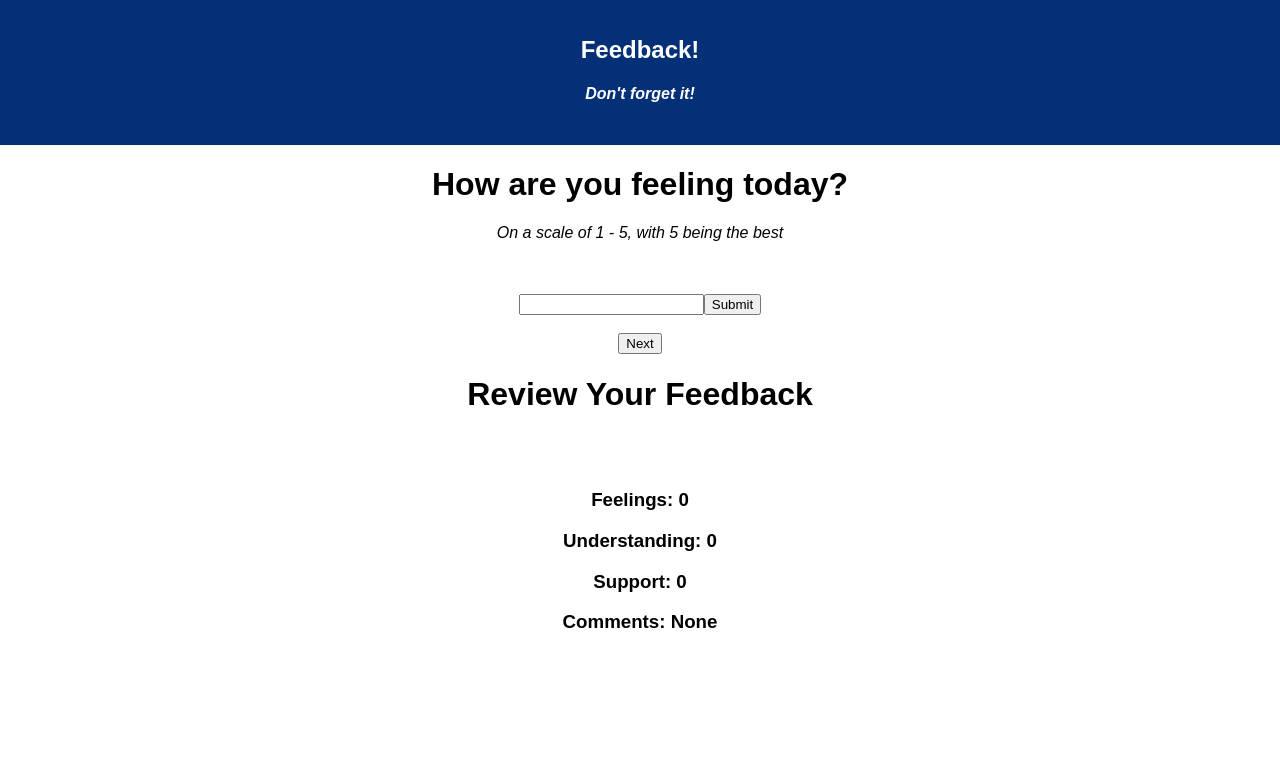
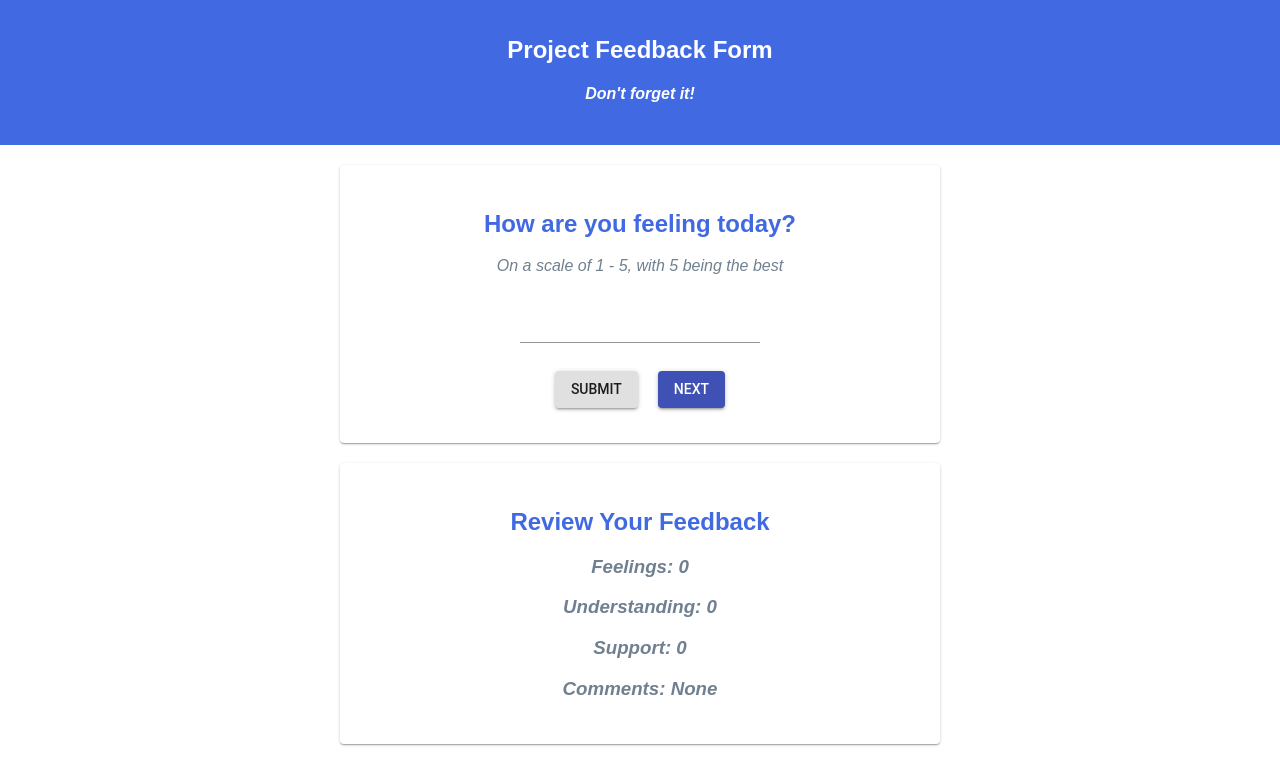
Before and after one commit to jamesctucker/full_stack_feedback_app, a React (Create React App) app: page / in a window 1280 px wide. Shown: the top 784 px of the page. Built offline with nearby package versions, Linux system fonts and the light colour scheme.

Commit message:
added some material ui styling

```diff
--- a/package.json
+++ b/package.json
@@ -4,6 +4,7 @@
   "private": true,
   "proxy": "http://localhost:5000",
   "dependencies": {
+    "@material-ui/core": "^3.9.1",
     "axios": "^0.17.1",
     "pg": "^7.4.1",
     "react": "^16.4.1",
--- a/src/components/App/App.css
+++ b/src/components/App/App.css
@@ -3,7 +3,7 @@
 }
 
 .App-header {
-  background-color: #033076;
+  background-color: royalblue;
   min-height: 70px;
   padding: 20px;
   color: white;
@@ -17,19 +17,53 @@
   font-size: large;
 }
 
-/* .Feedback-body {
-  width: 800px;
-  margin
-} */
-
 .Thank-you-header {
-  background-color: white;
+  background-color: royalblue;
   min-height: 70px;
   padding: 20px;
-  color: black;
-  border: 3px;
-  border-style: solid;
-  border-color: black;
+  color: white;
+}
 
+.Card {
+  width: 600px;
+  text-align: center;
+  padding-bottom: 25px;
+  padding-top: 25px;
+}
 
+.Feedback-review {
+  margin-top: 20px;
+  display: flex;
+  justify-content: center;
 }
+
+.Feedback-body {
+  margin-top: 20px;
+  display: flex;
+  justify-content: center;
+}
+
+#Rating-input {
+  margin: 10px;
+}
+
+#Next-btn {
+  margin: 10px;
+}
+
+#Submit-btn {
+  margin: 10px;
+}
+
+h2 {
+  color: royalblue;
+}
+
+h3{
+  font-style: italic;
+  color: slategrey;
+}
+
+p {
+  color: slategray;
+}
--- a/src/components/App/App.js
+++ b/src/components/App/App.js
@@ -16,6 +16,7 @@ class App extends Component {
       <div className="App">
         <Router>
           <div>
+            <link rel="stylesheet" href="https://fonts.googleapis.com/icon?family=Material+Icons" />
             <Route exact path="/" component={Home} />
             <Route exact path="/2" component={Understanding} />
             <Route exact path="/3" component={Support} />
--- a/src/components/Comments/Comments.js
+++ b/src/components/Comments/Comments.js
@@ -1,6 +1,12 @@
 import React, { Component } from 'react';
 import { connect } from 'react-redux';
 import axios from 'axios';
+import Button from '@material-ui/core/Button';
+import Card from '@material-ui/core/Card';
+import Input from '@material-ui/core/Input';
+import '../App/App.css';
+
+
 
 class Comments extends Component {
     handleNextBtn = (event) => {
@@ -22,7 +28,7 @@ class Comments extends Component {
         })
     }
 
-    handleComments = (event) => {
+    handleSubmitBtn = (event) => {
         const action = { type: 'UPDATE_COMMENTS', payload: this.state.rating };
         this.props.dispatch(action);
         this.setState({
@@ -39,27 +45,32 @@ class Comments extends Component {
         return (
             <div>
                 <header className="App-header">
-                    <h1 className="App-title">Feedback!</h1>
+                    <h1 className="App-title">Project Feedback Form</h1>
                     <h4><i>Don't forget it!</i></h4>
                 </header>
                 <div className="Feedback-body">
-                    <h1>Any comments you want to leave?</h1>
+                    <Card className="Card">
+                        <h2>Any comments you want to leave?</h2>
+                        <p><i>On a scale of 1 - 5, with 5 being the best</i></p>
+                        <Input id="Rating-input" onChange={this.updateComments}
+                            className="Feedback-input" type="string">
+                        </Input>
                         <br />
                         <br />
-                    <input onChange={this.updateComments} className="Feedback-input" type="text"></input>
-                    <button onClick={this.handleComments}>Submit</button>
-                    <br />
-                    <br />
-                    <button onClick={this.handleNextBtn}>Next</button>
+                        <Button id="Submit-btn" variant="contained"
+                            onClick={this.handleSubmitBtn}>Submit</Button>
+                        <Button id="Next-btn" color="primary" variant="contained"
+                            onClick={this.handleNextBtn}>Next</Button>
+                    </Card>
                 </div>
                 <div className="Feedback-review">
-                    <h1>Review Your Feedback</h1>
-                    <br />
-                    <br />
+                    <Card className="Card">
+                        <h2>Review Your Feedback</h2>
                         <h3>Feelings: {this.props.reduxStore.feeling}</h3>
                         <h3>Understanding: {this.props.reduxStore.understanding}</h3>
                         <h3>Support: {this.props.reduxStore.support}</h3>
                         <h3>Comments: {this.props.reduxStore.comments}</h3>
+                    </Card>
                 </div>
             </div>
         )
--- a/src/components/Home/Home.js
+++ b/src/components/Home/Home.js
@@ -1,6 +1,10 @@
 import React, { Component } from 'react';
 import { connect } from 'react-redux';
 import '../App/App.css';
+import Button from '@material-ui/core/Button';
+import Card from '@material-ui/core/Card';
+import Input from '@material-ui/core/Input';
+
 
 class Home extends Component {
     constructor() {
@@ -29,32 +33,37 @@ class Home extends Component {
         })
     }
 
+
     render() {
         return (
             <div>
                 <header className="App-header">
-                    <h1 className="App-title">Feedback!</h1>
+                    <h1 className="App-title">Project Feedback Form</h1>
                     <h4><i>Don't forget it!</i></h4>
                 </header>
-                <div className="feedback-body">
-                    <h1>How are you feeling today?</h1>
+                <div className="Feedback-body">
+                    <Card className="Card">
+                        <h2>How are you feeling today?</h2>
                         <p><i>On a scale of 1 - 5, with 5 being the best</i></p>
+                        <Input id="Rating-input" onChange={this.updateFeelingRating}
+                            className="Feedback-input" type="number">
+                        </Input>
                         <br />
                         <br />
-                    <input onChange={this.updateFeelingRating} className="Feedback-input" type="number"></input>
-                    <button onClick={this.handleSubmitBtn}>Submit</button>
-                    <br />
-                    <br />
-                    <button onClick={this.handleNextBtn}>Next</button>
+                        <Button id="Submit-btn" variant="contained"
+                            onClick={this.handleSubmitBtn}>Submit</Button>
+                        <Button id="Next-btn" color="primary" variant="contained"
+                            onClick={this.handleNextBtn}>Next</Button>
+                    </Card>
                 </div>
                 <div className="Feedback-review">
-                    <h1>Review Your Feedback</h1>
-                    <br />
-                    <br />
+                    <Card className="Card">
+                        <h2>Review Your Feedback</h2>
                         <h3>Feelings: {this.props.reduxStore.feeling}</h3>
                         <h3>Understanding: {this.props.reduxStore.understanding}</h3>
                         <h3>Support: {this.props.reduxStore.support}</h3>
                         <h3>Comments: {this.props.reduxStore.comments}</h3>
+                    </Card>
                 </div>
             </div>
         )
@@ -62,6 +71,7 @@ class Home extends Component {
 
 }
 
+
 const mapReduxStoreToProps = (reduxStore) => ({
     reduxStore: reduxStore
 });
--- a/src/components/Support/Support.js
+++ b/src/components/Support/Support.js
@@ -1,5 +1,11 @@
 import React, { Component } from 'react';
 import { connect } from 'react-redux';
+import Button from '@material-ui/core/Button';
+import Card from '@material-ui/core/Card';
+import Input from '@material-ui/core/Input';
+import '../App/App.css';
+
+
 
 class Support extends Component {
     handleNextBtn = (event) => {
@@ -23,28 +29,32 @@ class Support extends Component {
         return (
             <div>
                 <header className="App-header">
-                    <h1 className="App-title">Feedback!</h1>
+                    <h1 className="App-title">Project Feedback Form</h1>
                     <h4><i>Don't forget it!</i></h4>
                 </header>
                 <div className="Feedback-body">
-                    <h1>How well are you being supported?</h1>
-                    <p><i>On a scale of 1 - 5</i></p>
+                    <Card className="Card">
+                        <h2>How well are you being supported?</h2>
+                        <p><i>On a scale of 1 - 5, with 5 being the best</i></p>
+                        <Input id="Rating-input" onChange={this.updateSupportRating}
+                            className="Feedback-input" type="number">
+                        </Input>
                         <br />
                         <br />
-                    <input onChange={this.updateSupportRating} className="Feedback-input" type="number"></input>
-                    <button onClick={this.handleSubmitBtn}>Submit</button>
-                    <br />
-                    <br />
-                    <button onClick={this.handleNextBtn}>Next</button>
+                        <Button id="Submit-btn" variant="contained"
+                            onClick={this.handleSubmitBtn}>Submit</Button>
+                        <Button id="Next-btn" color="primary" variant="contained"
+                            onClick={this.handleNextBtn}>Next</Button>
+                    </Card>
                 </div>
                 <div className="Feedback-review">
-                    <h1>Review Your Feedback</h1>
-                    <br />
-                    <br />
+                    <Card className="Card">
+                        <h2>Review Your Feedback</h2>
                         <h3>Feelings: {this.props.reduxStore.feeling}</h3>
                         <h3>Understanding: {this.props.reduxStore.understanding}</h3>
                         <h3>Support: {this.props.reduxStore.support}</h3>
                         <h3>Comments: {this.props.reduxStore.comments}</h3>
+                    </Card>
                 </div>
             </div>
         )
--- a/src/components/ThankYou/ThankYou.js
+++ b/src/components/ThankYou/ThankYou.js
@@ -1,5 +1,8 @@
 import React, { Component } from 'react';
 import { connect } from 'react-redux';
+import '../App/App.css';
+import Button from '@material-ui/core/Button';
+import Card from '@material-ui/core/Card';
 
 class ThankYou extends Component {
 
@@ -10,13 +13,15 @@ class ThankYou extends Component {
         return (
             <div>
                 <header className="Thank-you-header">
-                    <h1 className="Thank-you-title">Feedback!</h1>
+                    <h1 className="Thank-you-title">Project Feedback Form</h1>
                 </header>
                 <div className="Feedback-body">
-                    <h1>Thank You!</h1>
-                    <br />
-                    <br />
-                    <button onClick={this.handleNewFeedback}>Leave New Feedback</button>
+                    <Card className="Card">
+                        <h2>Thank You!</h2>
+                        <br />
+                        <br />
+                        <Button color="primary" variant="contained" onClick={this.handleNewFeedback}>Leave New Feedback</Button>
+                    </Card>
                 </div>
             </div>
         )
--- a/src/components/Understanding/Understanding.js
+++ b/src/components/Understanding/Understanding.js
@@ -1,5 +1,12 @@
 import React, { Component } from 'react';
 import { connect } from 'react-redux';
+import '../App/App.css';
+import Button from '@material-ui/core/Button';
+import Card from '@material-ui/core/Card';
+import Input from '@material-ui/core/Input';
+
+
+
 
 class Understanding extends Component {
     handleNextBtn = (event) => {
@@ -23,28 +30,32 @@ class Understanding extends Component {
         return (
             <div>
                 <header className="App-header">
-                    <h1 className="App-title">Feedback!</h1>
+                    <h1 className="App-title">Project Feedback Form</h1>
                     <h4><i>Don't forget it!</i></h4>
                 </header>
                 <div className="Feedback-body">
-                    <h1>How well are you understanding the content?</h1>
-                    <p><i>On a scale of 1 - 5</i></p>
+                    <Card className="Card">
+                        <h2>How well are you understanding the content?</h2>
+                        <p><i>On a scale of 1 - 5, with 5 being the best</i></p>
+                        <Input id="Rating-input" onChange={this.updateUnderstandingRating}
+                            className="Feedback-input" type="number">
+                        </Input>
                         <br />
                         <br />
-                    <input onChange={this.updateUnderstandingRating} className="Feedback-input" type="number"></input>
-                    <button onClick={this.handleSubmitBtn}>Submit</button>
-                    <br />
-                    <br />
-                    <button onClick={this.handleNextBtn}>Next</button>
+                        <Button id="Submit-btn" variant="contained"
+                            onClick={this.handleSubmitBtn}>Submit</Button>
+                        <Button id="Next-btn" color="primary" variant="contained"
+                            onClick={this.handleNextBtn}>Next</Button>
+                    </Card>
                 </div>
                 <div className="Feedback-review">
-                    <h1>Review Your Feedback</h1>
-                    <br />
-                    <br />
+                    <Card className="Card">
+                        <h2>Review Your Feedback</h2>
                         <h3>Feelings: {this.props.reduxStore.feeling}</h3>
                         <h3>Understanding: {this.props.reduxStore.understanding}</h3>
                         <h3>Support: {this.props.reduxStore.support}</h3>
                         <h3>Comments: {this.props.reduxStore.comments}</h3>
+                    </Card>
                 </div>
             </div>
         )
```
Also changed, not shown: 1 other file (tests, documents, lock files or other folders). Lines whose indentation alone changed are shown as unchanged.
